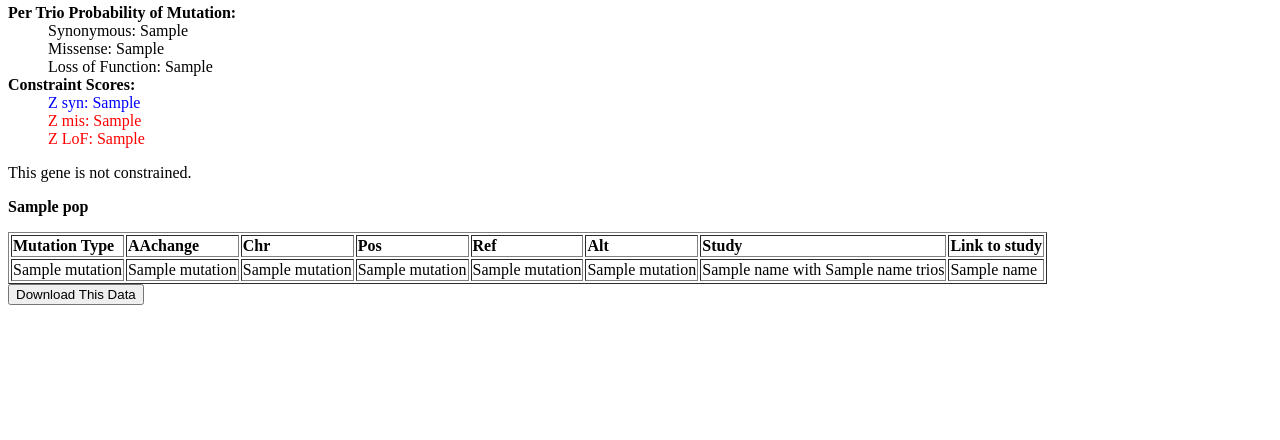
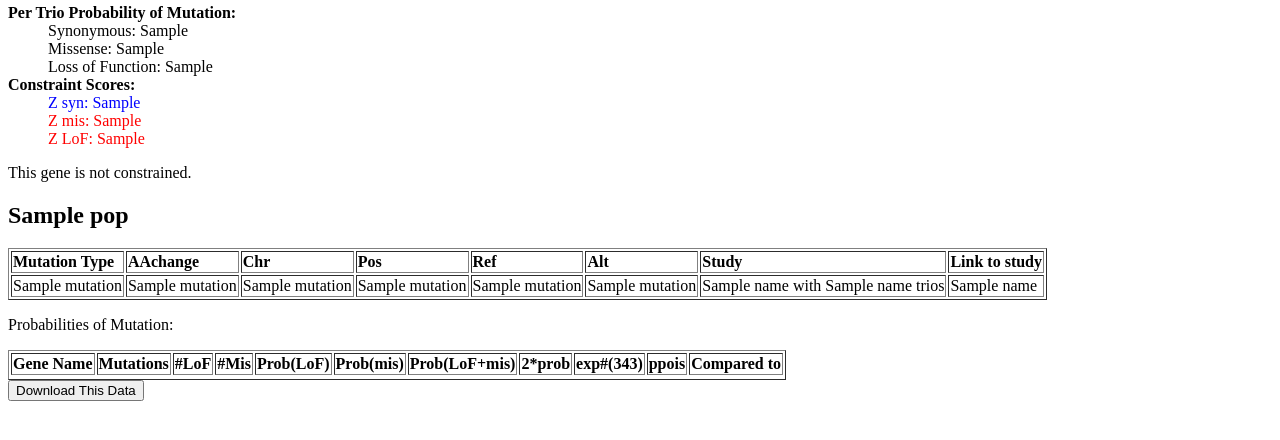
Before and after one commit to michaelchess/gene-lookup, a Flask app: template templates/GeneLookupRetry.html in a window 1280 px wide. Shown: the part 287-727 px from the top of the page. Run offline with Flask 2, Linux system fonts and the light colour scheme; the template is opened without the code that fills it: most values are stand-ins (such as "Sample title", 1, 10 or a date in 2020).

Commit message:
First version with working probabilities of mutation

```diff
--- a/GeneLookupRetry.py
+++ b/GeneLookupRetry.py
@@ -106,7 +106,6 @@
 		geneSuppInfo = None
 
 
-
 	overlapMutProbsReturns = []
 	for group in groupsMutsReturn:
 		stringMutsToRun = ""
@@ -128,7 +127,7 @@
 		overlapMutProbsReturns.append(theSignificance)
 		multMutsFile.close()
 	#print overlapMutProbsReturns[0]
-	return render_template('GeneLookupRetry.html', geneMutations=groupsMutsReturn, isConstrained = constrained, strForDwnld = nonStringIO, otherGeneInfo = geneSuppInfo)
+	return render_template('GeneLookupRetry.html', geneMutations=groupsMutsReturn, isConstrained = constrained, strForDwnld = nonStringIO, otherGeneInfo = geneSuppInfo, mutProbs = overlapMutProbsReturns)
 
 @app.route('/downloadGeneMuts/<downloadString>')
 def downloadGeneMuts(downloadString):
--- a/templates/GeneLookupRetry.html
+++ b/templates/GeneLookupRetry.html
@@ -30,7 +30,7 @@
 			<p>This gene is not constrained.</p>
 		{% endif %}
 		{% for group in geneMutations: %}
-			<p><b>{{ group.pop() }}</b></p>
+			<h2><b>{{ group.pop() }}</b></h2>
 			<table border="1">
 				<tr>
 					<td><b>Mutation Type</b></td>
@@ -59,6 +59,31 @@
 					</tr>
 				{% endfor %}
 			</table>
+			<p>Probabilities of Mutation:</p>
+			<table border="1">
+				<tr>
+					<td><b>Gene Name</b></td>
+					<td><b>Mutations</b></td>
+					<td><b>#LoF</b></td>
+					<td><b>#Mis</b></td>
+					<td><b>Prob(LoF)</b></td>
+					<td><b>Prob(mis)</b></td>
+					<td><b>Prob(LoF+mis)</b></td>
+					<td><b>2*prob</b></td>
+					<td><b>exp#(343)</b></td>
+					<td><b>ppois</b></td>
+					<td><b>Compared to</b></td>
+				</tr>
+				{% for y in mutProbs.pop(0).split('\n') %}
+					<tr>
+						{% if (y.split('\t'))|length > 1: %}
+							{% for x in y.split('\t'): %}
+								<td>{{x}}</td>
+							{% endfor %}
+						{% endif %}
+					</tr>
+				{% endfor %}
+			</table>
 		{% endfor %}
 		<a href="{{ url_for('downloadGeneMuts', downloadString=strForDwnld) }}">
 			<button type="button">Download This Data</button>
```
Lines whose indentation alone changed are shown as unchanged.
